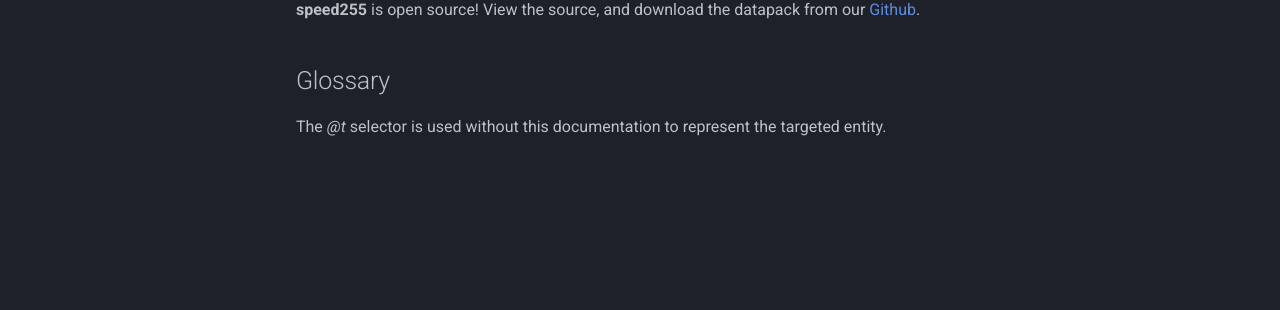
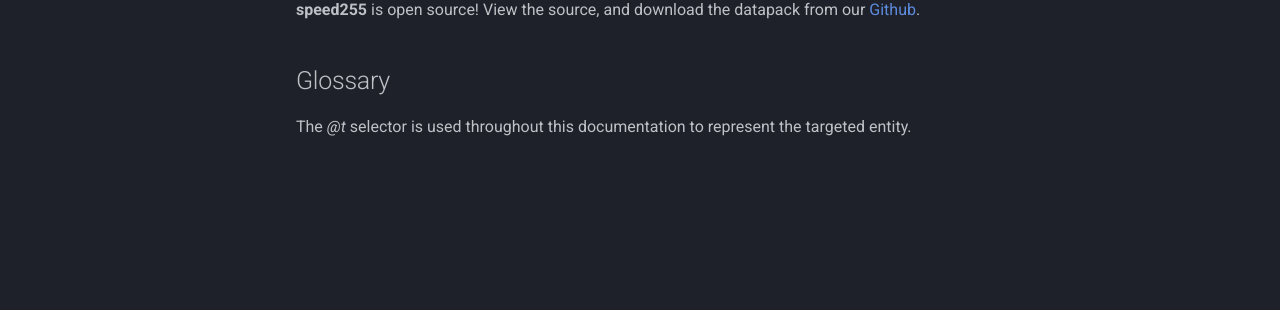
Before and after one commit to moxvallix/speed255, an MkDocs documentation site: the page built from docs/index.md, in a window 1280 px wide. Shown: the part 301-611 px from the top of the page. Built offline with MkDocs 1.6.1 and Material for MkDocs 9.7.7, drawn with Linux system fonts in a browser that asks for light colours.

```diff
--- a/docs/index.md
+++ b/docs/index.md
@@ -6,4 +6,4 @@ Providing a wealth of opinionated and useful entity tags, **speed255** aims to s
 **speed255** is open source! View the source, and download the datapack from our [Github](https://github.com/moxvallix/speed255).
 
 ## Glossary
-The _@t_ selector is used without this documentation to represent the targeted entity.
+The _@t_ selector is used throughout this documentation to represent the targeted entity.
```
Also changed, not shown: CHANGELOG.md (+4 -0 lines), docs/helpers/instant.md (added, +16 -0 lines), docs/helpers/temp.md (+1 -1 lines), docs/installation_guide.md (+1 -1 lines), 1 other file.
